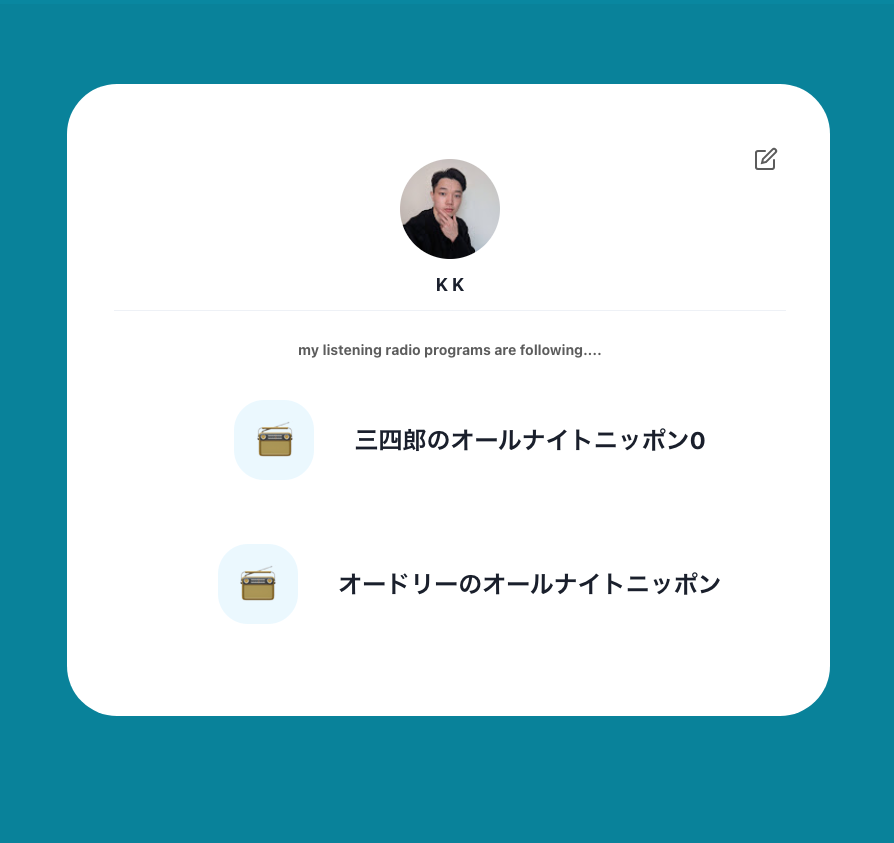
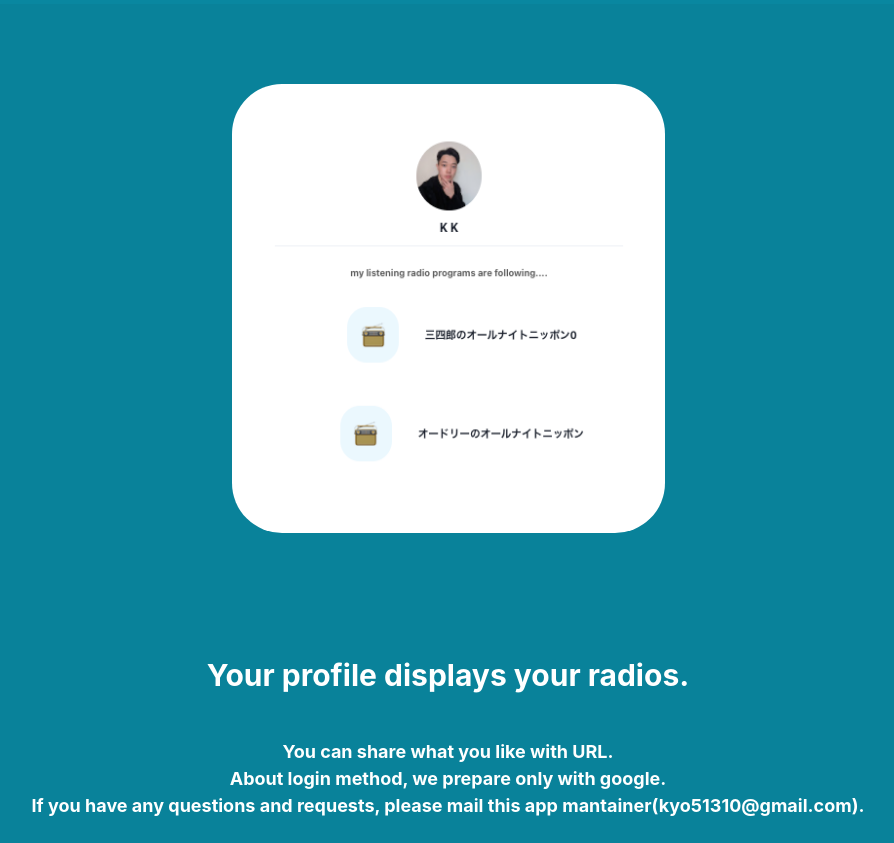
Before and after one commit to kk3939/radio-programs, a Next.js app: page / in a window 1280 px wide. Shown: the part 740-1583 px from the top of the page, without its empty margins (192-1086 px from the left). Built offline with nearby package versions, Linux system fonts and the light colour scheme.

Commit message:
chore: imageをpublicへ移動

```diff
--- a/src/pages/index.tsx
+++ b/src/pages/index.tsx
@@ -1,11 +1,10 @@
 import React from "react";
-import { Box, Button, Center, Flex, Text } from "@chakra-ui/react";
+import { Box, Button, Center, Text } from "@chakra-ui/react";
 import Footer from "../components/Footer";
 import Layout from "../components/Layout";
 import { useRouter } from "next/router";
 import HandmadeSpacer from "../components/Spacer";
 import Image from "next/image";
-import profile from "../asset/profile.png";
 
 const Index: React.VFC = () => {
   const router = useRouter();
@@ -41,7 +40,12 @@
           flexWrap="wrap"
         >
           <Box p={10} bg="white" borderRadius="50px">
-            <Image src={profile} loading="lazy" />
+            <Image
+              src="/profile2.png"
+              loading="lazy"
+              width="353px"
+              height="363px"
+            />
           </Box>
           <Box p={20}>
             <Text color="white" fontSize="3xl" fontWeight="bold" p={10}>
```
Also changed, not shown: public/profile.png (renamed from src/asset/profile.png), public/profile2.png (added).
